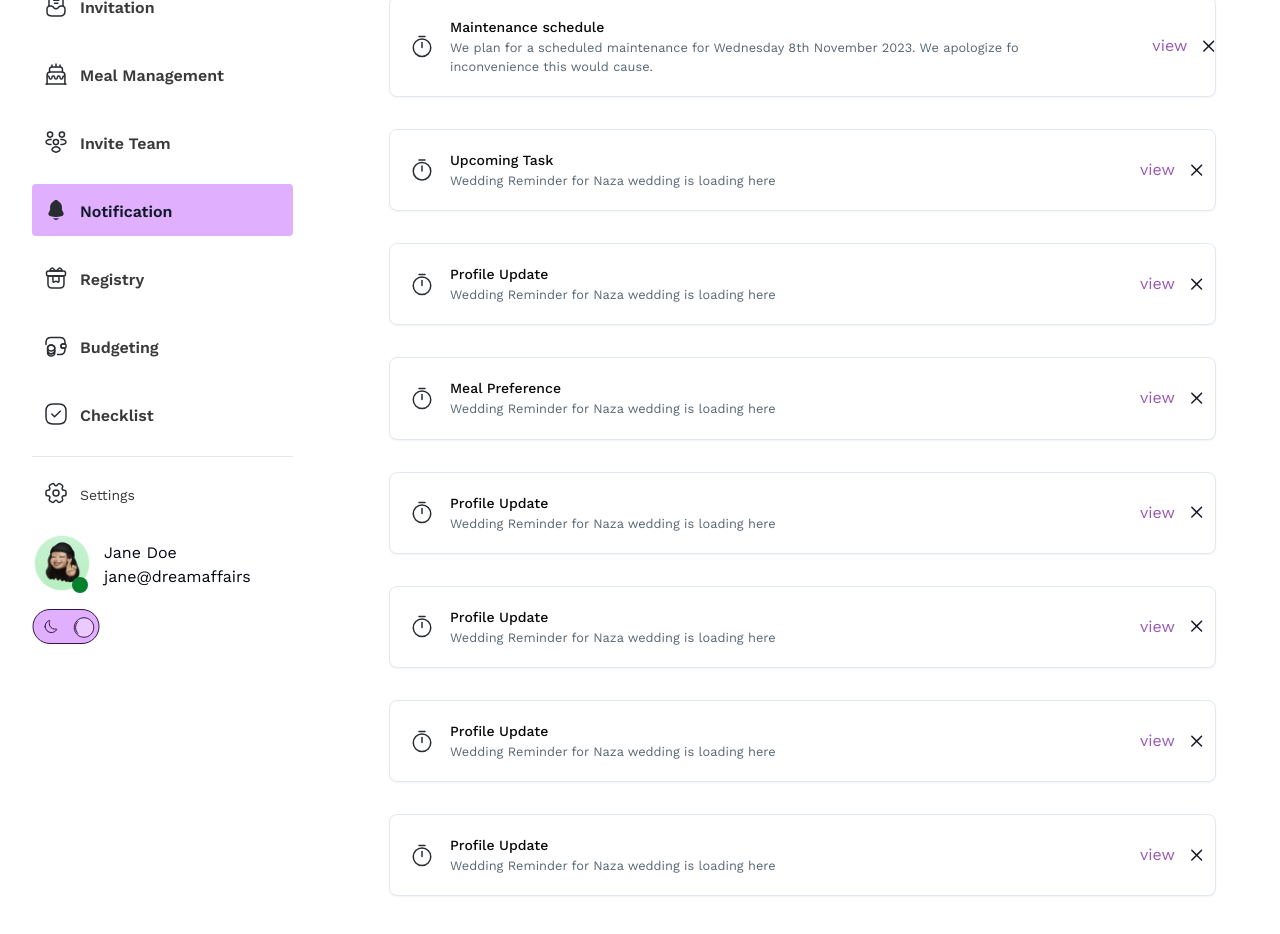
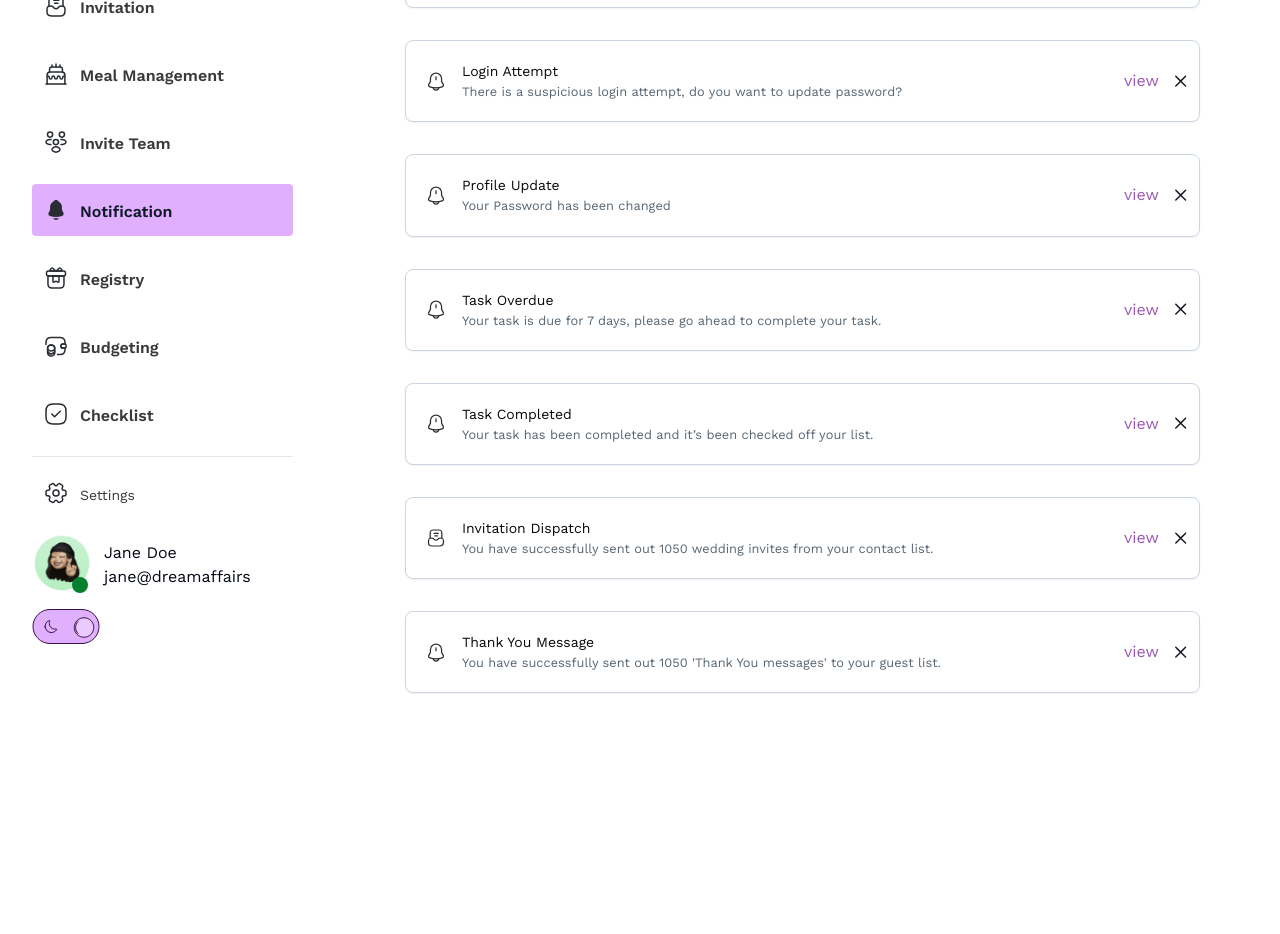
Before and after one commit to Dream-Affairs/Dream-Affairs-Frontend, a Next.js app: page /dashboard/notification in a window 1280 px wide. Shown: the part 320-1254 px from the top of the page. After the commit the page ends 1093 px from the top, so only its background shows below. Built offline with nearby package versions, Linux system fonts and the light colour scheme.

Commit message:
Feat/Notification-List: modified notification page

```diff
--- /dev/null
+++ b/app/dashboard/notification/NotificationList.tsx
@@ -0,0 +1,87 @@
+import React from 'react'
+import Image from 'next/image'
+import Link from 'next/link'
+import cancel from '../(assets)/cross.svg';
+import bing from '../(assets)/notification-bing.svg'
+import directbox from '../(assets)/directbox-notif.svg'
+
+const NotificationList = () => {
+
+const notifications = [
+    {
+        id: 1,
+        bing: 'bing',
+        heading: 'Plan Upgrade',
+        text: 'You have successfully upgraded your plan from [ _] to [_]',
+        link: '',
+    },
+    {
+        id: 2,
+        bing: 'bing',
+        heading: 'Login Attempt',
+        text: 'There is a suspicious login attempt, do you want to update password?',
+        link: 'https://dream-affairs-frontend-dev.vercel.app/dashboard/settings',
+    },
+    {
+        id: 3,
+        bing: 'bing',
+        heading: 'Profile Update',
+        text: 'Your Password has been changed',
+        link: 'https://dream-affairs-frontend-dev.vercel.app/dashboard/settings',
+    },
+    {
+        id: 4,
+        bing: 'bing',
+        heading: 'Task Overdue',
+        text: 'Your task is due for 7 days, please go ahead to complete your task.',
+        link: 'http://localhost:3000/dashboard/checklist',
+    },
+    {
+        id: 5,
+        bing: 'bing',
+        heading: 'Task Completed',
+        text: 'Your task has been completed and it’s been checked off your list.',
+        link: 'http://localhost:3000/dashboard/checklist',
+    },
+    {
+        id: 6,
+        directbox: 'box',
+        heading: 'Invitation Dispatch',
+        text: 'You have successfully sent out 1050 wedding invites from your contact list.',
+        link: 'http://localhost:3000/dashboard/invitation',
+    },
+    {
+        id: 7,
+        bing: 'bing',
+        heading: 'Thank You Message',
+        text: "You have successfully sent out 1050 'Thank You messages' to your guest list.",
+        link: 'http://localhost:3000/dashboard/guest-management',
+    },
+]
+
+
+return (
+    <div>
+       {
+          notifications.map((item) => (
+            <div key={item.id} className="flex items-center justify-between shadow-sm border border-slate-300 rounded-lg bg-white mb-[2em]">
+              <div className="flex items-center justify-between p-5">
+                <Image src={item.bing === 'bing' ? bing : directbox } alt="Notification Icon" width="20" height="20"  />
+                <div className="px-[1em] flex flex-col justify-center">
+                  <h2 className="text-[.875rem] text-[#090909] font-normal">{item.heading}</h2>
+                  <p className="text-[#576672] text-[.8rem]">{item.text}</p>
+                </div>
+              </div>
+              <div className="px-2 flex items-center justify-between">
+                <Link href={item.link} className="px-3 text-[#9B57B6] cursor-pointer">view</Link>
+                <Image className="cursor-pointer" src={cancel} alt="Cancel Icon" />
+              </div>
+
+            </div>
+          ))
+        }
+    </div>
+  )
+}
+
+export default NotificationList
--- a/app/dashboard/notification/page.tsx
+++ b/app/dashboard/notification/page.tsx
@@ -1,145 +1,41 @@
 import { Search, Sidebar } from 'lucide-react';
-import Image from 'next/image';
-import React from 'react';
-import clock from '../(assets)/timer.svg';
-import cancel from '../(assets)/cross.svg';
+import React, { useState } from 'react';
+import NotificationList from './NotificationList';
 
 type Props = {};
 
 const Notification = (props: Props) => {
+
+  const [search, setSearch] = useState('')
+
   return (
-    <section className="w-full overflow-x-hidden py-[3em] px-[4em]">
+    <section className="w-full overflow-x-hidden py-[1em] px-[5em]">
+
+      {/* Heading */}
+
       <h1 className="text-[2.5rem] text-black font-bold  leading-10 p-2">Notifications</h1>
 
-      <p className="text-[#9C9C9C] text-[1rem] px-2">Your notifications in one place</p>
+      <p className="text-[#9C9C9C] text-[1rem] px-2">Your Notifications in one place</p>
 
       {/* Search Bar */}
 
-      <div className="flex items-center w-[90%] p-3 mx-[1.5em] my-[3.3em] bg-[#F8F8F8] rounded-lg">
+      <div className="flex items-center w-[92%] p-3 mx-[3em] my-[2em] bg-[#F8F8F8] rounded-lg">
         <Search />
-        <input className="bg-transparent text-[.8rem] w-[100%] px-2" placeholder="Search for a notification" />
+        <input className="bg-transparent text-[.875rem] w-[100%] px-3 py-1 outline-none" placeholder="Search for a notification..." onChange={(e) => setSearch(e.target.value)} />
       </div>
+
+      {/* Line */}
+
+      <div className='border-b border-gray-200'></div>
 
       {/* Notification List */}
 
-      <div className="flex flex-col gap-8 py-[2em] border-t-2 border-gray-200">
-        <div className="flex items-center justify-between shadow-sm border border-slate-200 rounded-lg bg-white">
-          <div className="flex justify-evenly p-5">
-            <Image src={clock} alt="clock" />
+      <div className="flex flex-col gap-8 py-[2em]">
 
-            <div className="px-[1em] flex flex-col justify-center">
-              <h2 className="text-[.875rem] text-[#090909] font-medium">Maintenance schedule</h2>
-              <p className="text-[#576672] text-[.8rem]">
-                We plan for a scheduled maintenance for Wednesday 8th November 2023. We apologize fo inconvenience this
-                would cause.
-              </p>
-            </div>
-          </div>
-          <div className="px-2 flex items-center justify-between">
-            <p className="px-3 text-[#9B57B6] cursor-pointer">view</p>
-            <Image className="cursor-pointer" src={cancel} alt="Cancel" />
-          </div>
-        </div>
+        <NotificationList />
 
-        <div className="flex items-center justify-between shadow-sm border border-slate-200 rounded-lg bg-white">
-          <div className="flex justify-evenly p-5">
-            <Image src={clock} alt="clock" />
+      </div>
 
-            <div className="px-[1em] flex flex-col justify-center">
-              <h2 className="text-[.875rem] text-[#090909] font-medium">Upcoming Task</h2>
-              <p className="text-[#576672] text-[.8rem]">Wedding Reminder for Naza wedding is loading here</p>
-            </div>
-          </div>
-          <div className="px-2 flex items-center justify-between">
-            <p className="px-3 text-[#9B57B6] cursor-pointer">view</p>
-            <Image className="cursor-pointer" src={cancel} alt="Cancel" />
-          </div>
-        </div>
-        <div className="flex items-center justify-between shadow-sm border border-slate-200 rounded-lg bg-white">
-          <div className="flex items-center justify-between p-5">
-            <Image src={clock} alt="clock" />
-
-            <div className="px-[1em] flex flex-col justify-center">
-              <h2 className="text-[.875rem] text-[#090909] font-medium">Profile Update</h2>
-              <p className="text-[#576672] text-[.8rem]">Wedding Reminder for Naza wedding is loading here</p>
-            </div>
-          </div>
-          <div className="px-2 flex items-center justify-between">
-            <p className="px-3 text-[#9B57B6] cursor-pointer">view</p>
-            <Image className="cursor-pointer" src={cancel} alt="Cancel" />
-          </div>
-        </div>
-        <div className="flex items-center justify-between shadow-sm border border-slate-200 rounded-lg bg-white">
-          <div className="flex items-center justify-between p-5">
-            <Image src={clock} alt="clock" />
-
-            <div className="px-[1em] flex flex-col justify-center">
-              <h2 className="text-[.875rem] text-[#090909] font-medium">Meal Preference</h2>
-              <p className="text-[#576672] text-[.8rem]">Wedding Reminder for Naza wedding is loading here</p>
-            </div>
-          </div>
-          <div className="px-2 flex items-center justify-between">
-            <p className="px-3 text-[#9B57B6] cursor-pointer">view</p>
-            <Image className="cursor-pointer" src={cancel} alt="Cancel" />
-          </div>
-        </div>
-        <div className="flex items-center justify-between shadow-sm border border-slate-200 rounded-lg bg-white">
-          <div className="flex items-center justify-between p-5">
-            <Image src={clock} alt="clock" />
-
-            <div className="px-[1em] flex flex-col justify-center">
-              <h2 className="text-[.875rem] text-[#090909] font-medium">Profile Update</h2>
-              <p className="text-[#576672] text-[.8rem]">Wedding Reminder for Naza wedding is loading here</p>
-            </div>
-          </div>
-          <div className="px-2 flex items-center justify-between">
-            <p className="px-3 text-[#9B57B6] cursor-pointer">view</p>
-            <Image className="cursor-pointer" src={cancel} alt="Cancel" />
-          </div>
-        </div>
-        <div className="flex items-center justify-between shadow-sm border border-slate-200 rounded-lg bg-white">
-          <div className="flex items-center justify-between p-5">
-            <Image src={clock} alt="clock" />
-
-            <div className="px-[1em] flex flex-col justify-center">
-              <h2 className="text-[.875rem] text-[#090909] font-medium">Profile Update</h2>
-              <p className="text-[#576672] text-[.8rem]">Wedding Reminder for Naza wedding is loading here</p>
-            </div>
-          </div>
-          <div className="px-2 flex items-center justify-between">
-            <p className="px-3 text-[#9B57B6] cursor-pointer">view</p>
-            <Image className="cursor-pointer" src={cancel} alt="Cancel" />
-          </div>
-        </div>
-        <div className="flex items-center justify-between shadow-sm border border-slate-200 rounded-lg bg-white">
-          <div className="flex items-center justify-between p-5">
-            <Image src={clock} alt="clock" />
-
-            <div className="px-[1em] flex flex-col justify-center">
-              <h2 className="text-[.875rem] text-[#090909] font-medium">Profile Update</h2>
-              <p className="text-[#576672] text-[.8rem]">Wedding Reminder for Naza wedding is loading here</p>
-            </div>
-          </div>
-          <div className="px-2 flex items-center justify-between">
-            <p className="px-3 text-[#9B57B6] cursor-pointer">view</p>
-            <Image className="cursor-pointer" src={cancel} alt="Cancel" />
-          </div>
-        </div>
-        <div className="flex items-center justify-between shadow-sm border border-slate-200 rounded-lg bg-white">
-          <div className="flex items-center justify-between p-5">
-            <Image src={clock} alt="clock" />
-
-            <div className="px-[1em] flex flex-col justify-center">
-              <h2 className="text-[.875rem] text-[#090909] font-medium">Profile Update</h2>
-              <p className="text-[#576672] text-[.8rem]">Wedding Reminder for Naza wedding is loading here</p>
-            </div>
-          </div>
-          <div className="px-2 flex items-center justify-between">
-            <p className="px-3 text-[#9B57B6] cursor-pointer">view</p>
-            <Image className="cursor-pointer" src={cancel} alt="Cancel" />
-          </div>
-        </div>
-      </div>
     </section>
   );
 };
```
Also changed, not shown: app/dashboard/(assets)/directbox-notif.svg (added), app/dashboard/(assets)/notification-bing.svg (added).
